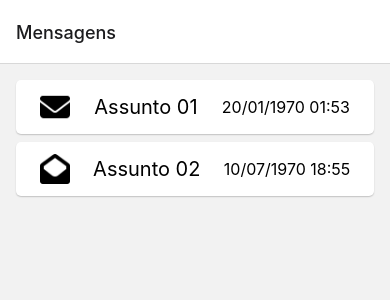
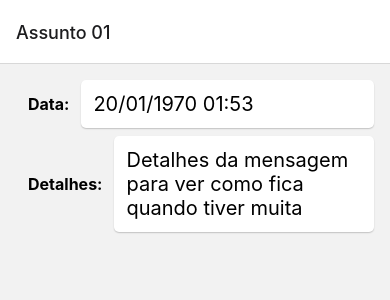
Before and after one commit to panoramix360/civi-exercise, a React Native app in the folder app/: screen /Main in a window 390 px wide. Shown: the top 300 px of the page. Built offline with nearby package versions, Linux system fonts and the light colour scheme.

Commit message:
creating detail screen

```diff
--- /dev/null
+++ b/app/src/Components/Field.tsx
@@ -0,0 +1,52 @@
+import React from 'react'
+import { StyleSheet, Text, View } from 'react-native'
+import { Colors, FontSize, Metrics } from '../Theme'
+
+type Props = {
+  name: string,
+  value: string
+}
+
+function Field({ name, value }: Props) {
+  return (
+    <View style={styles.field}>
+      <Text style={styles.name}>{name}</Text>
+
+      <View style={styles.whiteBox}>
+        <Text style={styles.value}>{value}</Text>
+      </View>
+    </View>
+  )
+}
+
+const styles = StyleSheet.create({
+  field: {
+    flexDirection: 'row',
+    alignItems: 'center',
+    margin: Metrics.tiny
+  },
+  whiteBox: {
+    flex: 1,
+    padding: Metrics.regular,
+    backgroundColor: Colors.white,
+    borderRadius: 5,
+    shadowColor: Colors.black,
+    shadowOffset: {
+      width: 0,
+      height: 1,
+    },
+    shadowOpacity: 0.20,
+    shadowRadius: 1.41,
+    elevation: 2
+  },
+  name: {
+    fontSize: FontSize.small,
+    padding: Metrics.regular,
+    fontWeight: 'bold'
+  },
+  value: {
+    fontSize: FontSize.regular
+  }
+})
+
+export default Field
--- a/app/src/Components/index.tsx
+++ b/app/src/Components/index.tsx
@@ -1,3 +1,4 @@
 export { default as Container } from './Container'
 export { default as Logo } from './Logo'
 export { default as ListItem } from './ListItem'
+export { default as Field } from './Field'
--- a/app/src/Navigators/MainNavigator.tsx
+++ b/app/src/Navigators/MainNavigator.tsx
@@ -14,7 +14,7 @@ function MainNavigator() {
   const { t } = useTranslation()
 
   return (
-    <Stack.Navigator initialRouteName="Home">
+    <Stack.Navigator initialRouteName="Detail">
       <Stack.Screen name="Home" component={HomeScreen} options={{ title: t('homeTitle') }} />
       <Stack.Screen name="Detail" component={DetailScreen} />
     </Stack.Navigator>
--- a/app/src/Screens/DetailScreen.tsx
+++ b/app/src/Screens/DetailScreen.tsx
@@ -1,15 +1,35 @@
 import { NativeStackScreenProps } from '@react-navigation/native-stack'
-import React from 'react'
-import { Text } from 'react-native'
-import { Container } from '../Components'
+import React, { useEffect } from 'react'
+import { useTranslation } from 'react-i18next'
+import { Container, Field } from '../Components'
 import { MainNavigatorParamList } from '../Navigators/MainNavigator'
+import { Message } from '../Types'
+import Utils from '../Utils'
 
 type Props = NativeStackScreenProps<MainNavigatorParamList, 'Detail'>
 
-function DetailScreen({}: Props) {
+function DetailScreen({ navigation }: Props) {
+  const { t } = useTranslation()
+
+  const currentMessage: Message = {
+    id: 0,
+    timestamp: 1648410775,
+    subject: 'Assunto 01',
+    detail: 'Detalhes da mensagem para ver como fica quando tiver muita',
+    isRead: false
+  }
+
+  useEffect(() => {
+    navigation.setOptions({
+      title: currentMessage.subject
+    })
+  }, [currentMessage.subject])
+
   return (
     <Container>
-      <Text>Detail</Text>
+      <Field name={t('date')} value={Utils.formatDate(currentMessage.timestamp)} />
+
+      <Field name={t('detail')} value={currentMessage.detail} />
     </Container>
   )
 }
--- a/app/src/Screens/HomeScreen.tsx
+++ b/app/src/Screens/HomeScreen.tsx
@@ -4,7 +4,7 @@ import { FlatList } from 'react-native'
 import { Container, ListItem } from '../Components'
 import { MainNavigatorParamList } from '../Navigators/MainNavigator'
 import { Message } from '../Types'
-import moment from 'moment'
+import Utils from '../Utils'
 
 type Props = NativeStackScreenProps<MainNavigatorParamList, 'Home'>
 
@@ -15,7 +15,7 @@ function HomeScreen({ }: Props) {
   ]
 
   const _renderItem = ({ item }: { item: Message }) => (
-    <ListItem subject={item.subject} date={moment(item.timestamp).format('DD/MM/YYYY HH:mm')} isRead={item.isRead} />
+    <ListItem subject={item.subject} date={Utils.formatDate(item.timestamp)} isRead={item.isRead} />
   )
 
   return (
--- /dev/null
+++ b/app/src/Utils/index.tsx
@@ -0,0 +1,7 @@
+import moment from "moment"
+
+export default {
+  formatDate: (timestamp: number) => (
+    moment(timestamp).format('DD/MM/YYYY HH:mm')
+  )
+}
--- a/app/src/i18n/resources/pt_br.tsx
+++ b/app/src/i18n/resources/pt_br.tsx
@@ -1,4 +1,6 @@
 export default {
   welcome: 'Bem vindo!',
   homeTitle: 'Mensagens',
+  date: 'Data:',
+  detail: 'Detalhes:'
 }
```
